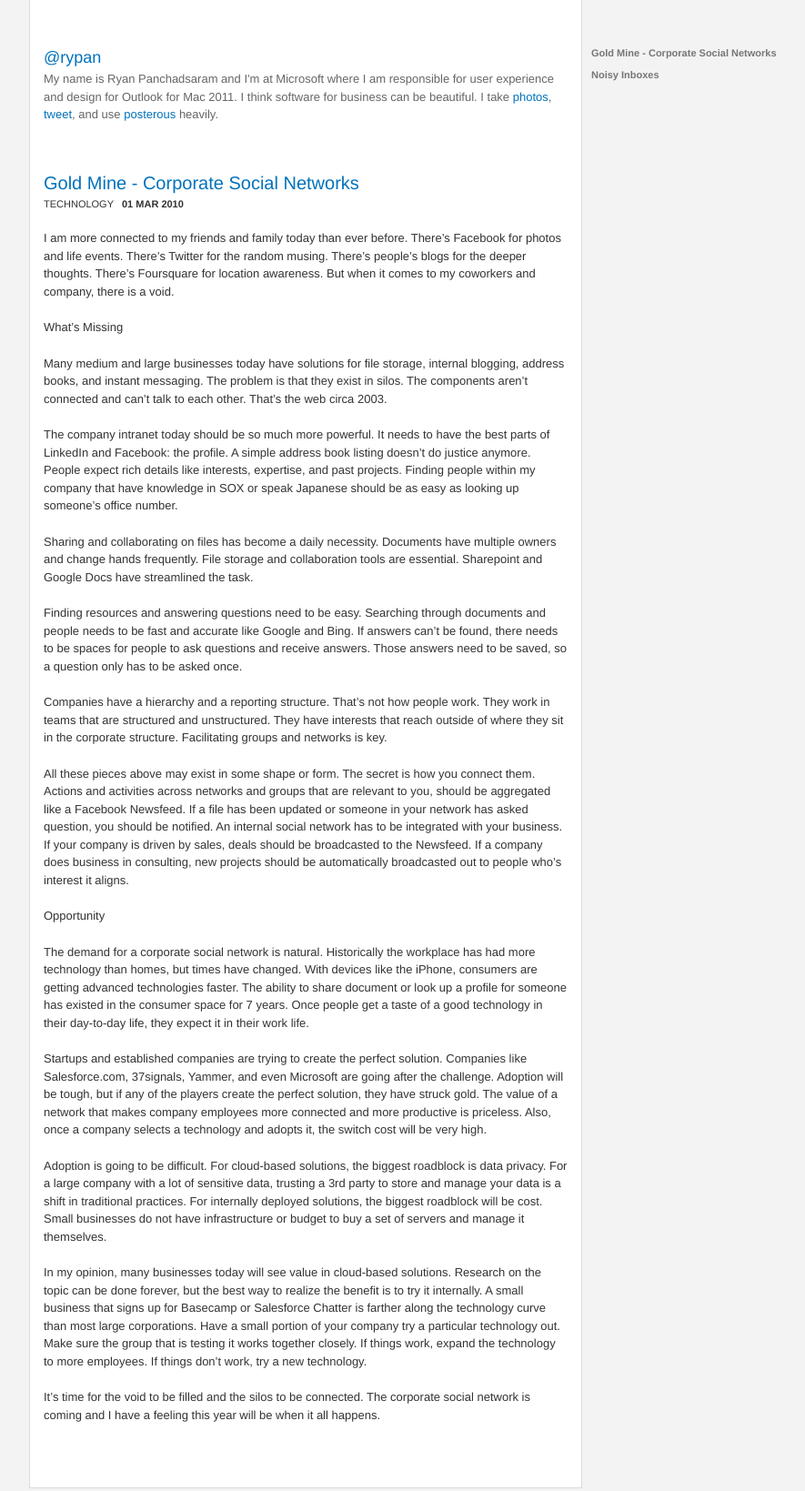
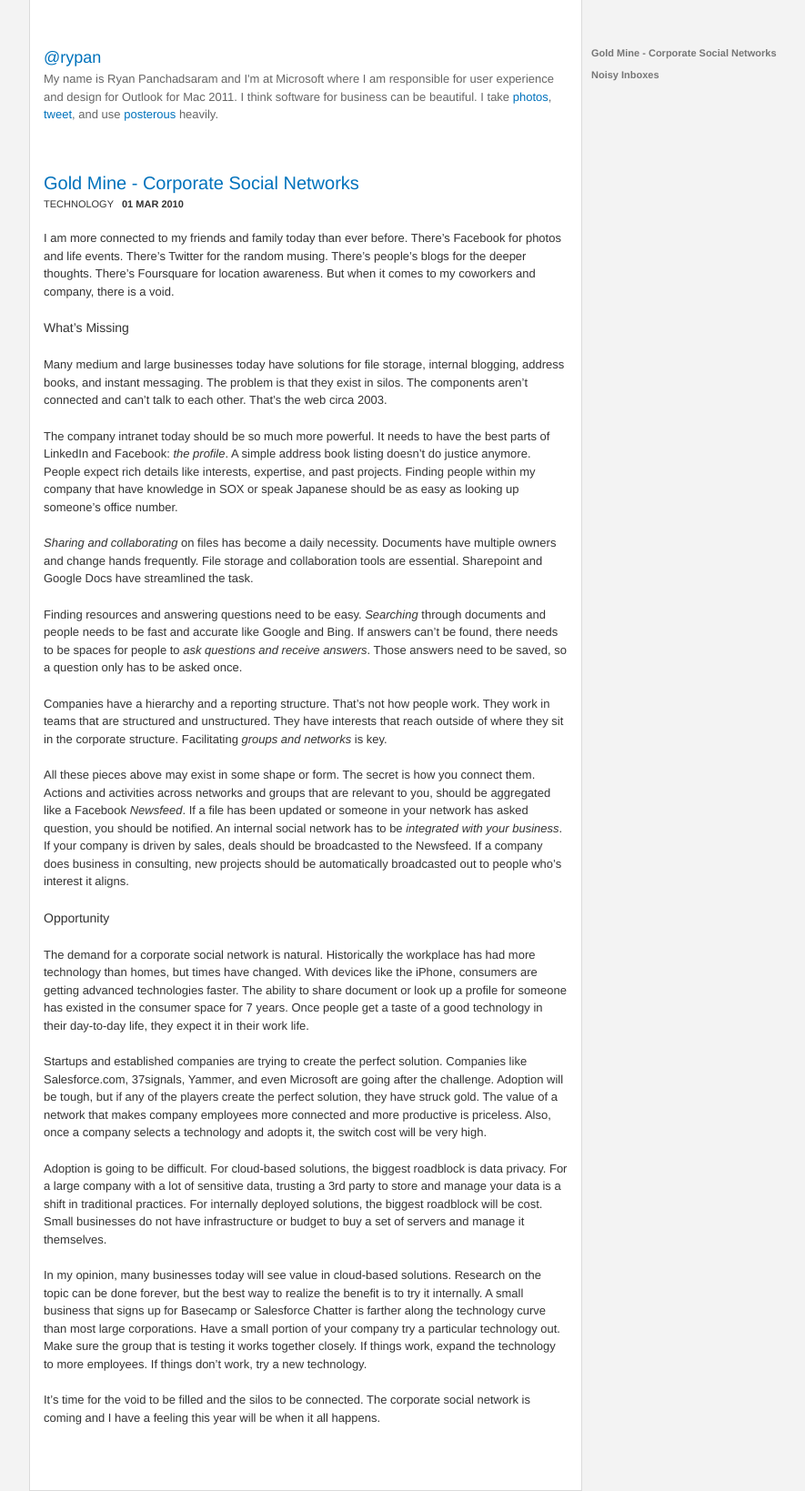
Before and after one commit to rypan/rypan.github.com, a Jekyll site: the page built from _posts/2010-03-01-gold-mine.markdown, in a window 1280 px wide. Shown: the whole page at 91% size, without its empty margins (160-1045 px from the left). Built offline with Jekyll 4.4.1, drawn with Linux system fonts in a browser that asks for light colours.

Commit message:
Cleaning up h2 tags.

```diff
--- a/css/style.css
+++ b/css/style.css
@@ -28,6 +28,10 @@
 a:hover{
 	color: #0072bc;
 	text-decoration: underline;
+}
+
+em{
+	font-style: italic;
 }
 
 #bio{
@@ -68,6 +72,12 @@
 	margin: 20px 0px 20px 0px;
 }
 
+.post h2{
+	font-family: 'HelveticaNeue-Light', 'Helvetica Neue Light', Helvetica, Arial, sans-serif;
+	font-size: 14px;
+	margin: 0px;
+}
+
 #writing-list h1{
 	font-family: 'HelveticaNeue-Light', 'Helvetica Neue Light', Helvetica, Arial, sans-serif;
 	font-size: 20px;
```
